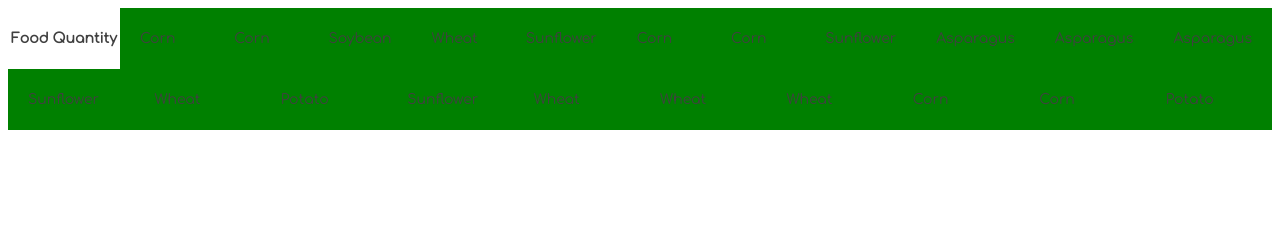
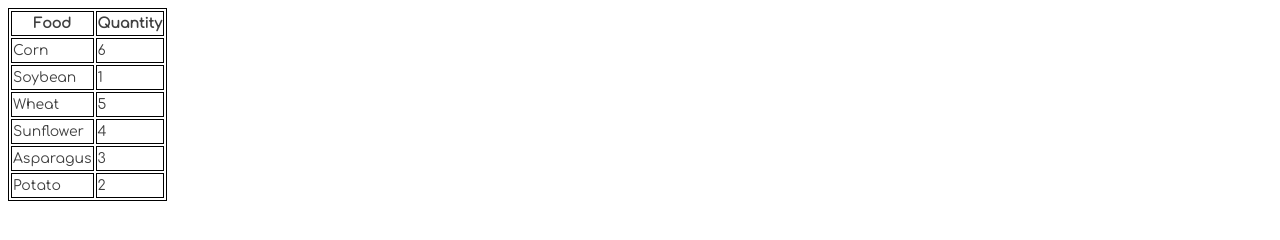
Before and after one commit to phillip-phan-imprivata/modern-farm, a website with bundled scripts: page src/index.html in a window 1280 px wide. Built offline with nearby package versions, Linux system fonts and the light colour scheme; a web font is replaced by a local one.

Commit message:
catalog displays table

```diff
--- a/src/scripts/catalog.js
+++ b/src/scripts/catalog.js
@@ -1,9 +1,21 @@
 export const catalog = (harvestArr) => {
-  const contentElement = document.querySelector(".container")
+  const contentElement = document.querySelector(".plantTable")
+
   let catalogHTMLRepresentation = ""
+  let plantCounter = {}
+
   for (const plant of harvestArr) {
-    catalogHTMLRepresentation += `<section class="plant">${plant.type}</section>`
+    if (!(plant.type in plantCounter)) {
+      plantCounter[plant.type] = 1
+    } else if (plant.type in plantCounter) {
+      plantCounter[plant.type] += 1
+    }
   }
+
+  for (const key of Object.keys(plantCounter)) {
+    catalogHTMLRepresentation += `<tr><td>${key}</td><td>${plantCounter[key]}</td></tr>`
+  }
+
   contentElement.innerHTML += `
       ${catalogHTMLRepresentation}
   `
--- a/src/styles/main.css
+++ b/src/styles/main.css
@@ -34,13 +34,8 @@ h1,h2,h3,h4,h5,h6 {
     background-color: darksalmon;
 }
 
-.container {
-    display: flex;
-    flex-wrap: wrap;
+table,
+td,
+th {
+    border: 1px solid black;
 }
-
-.plant {
-    padding: 20px;
-    background-color: green;
-    flex: 1 1 0;
-}
```
